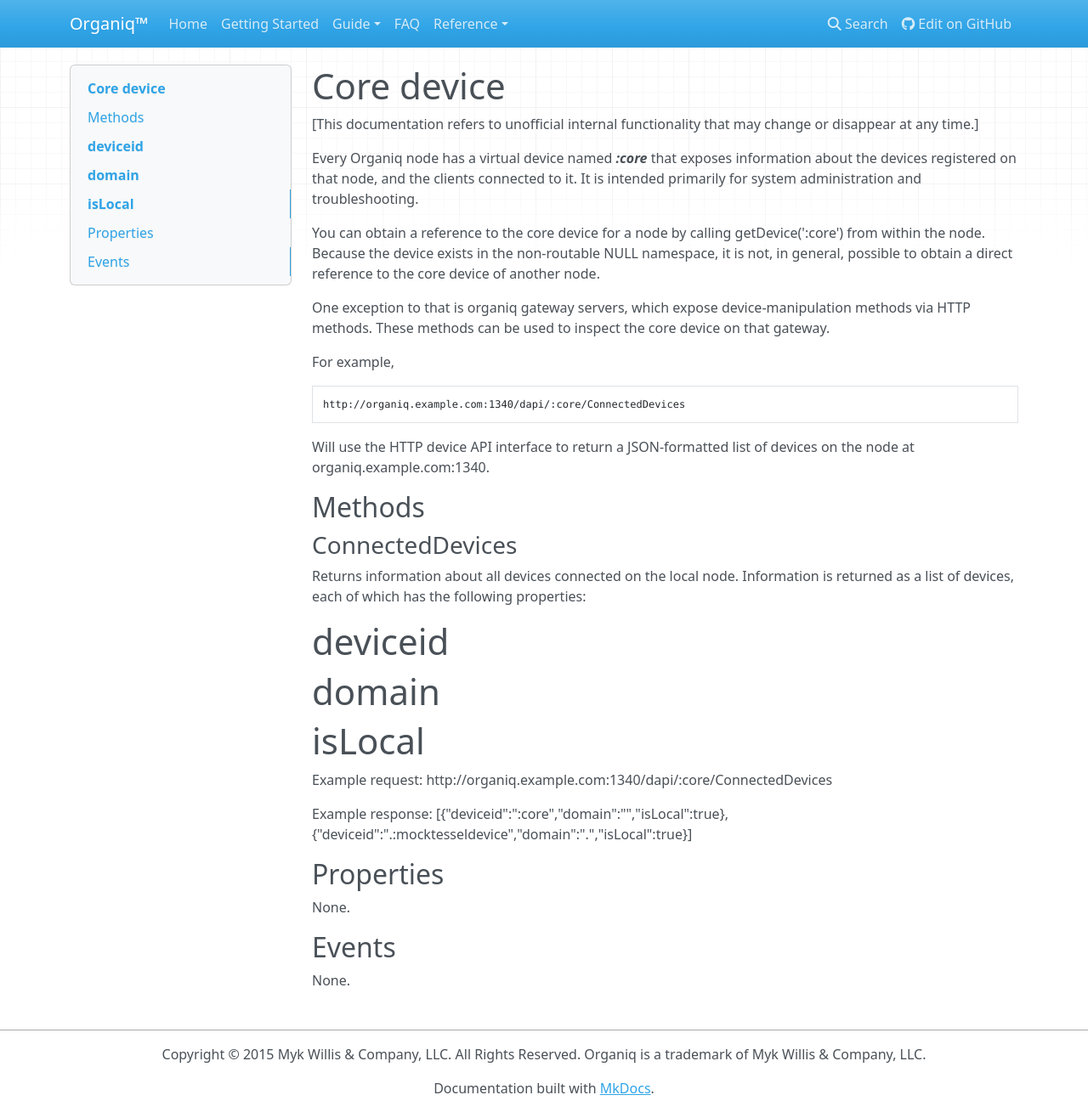
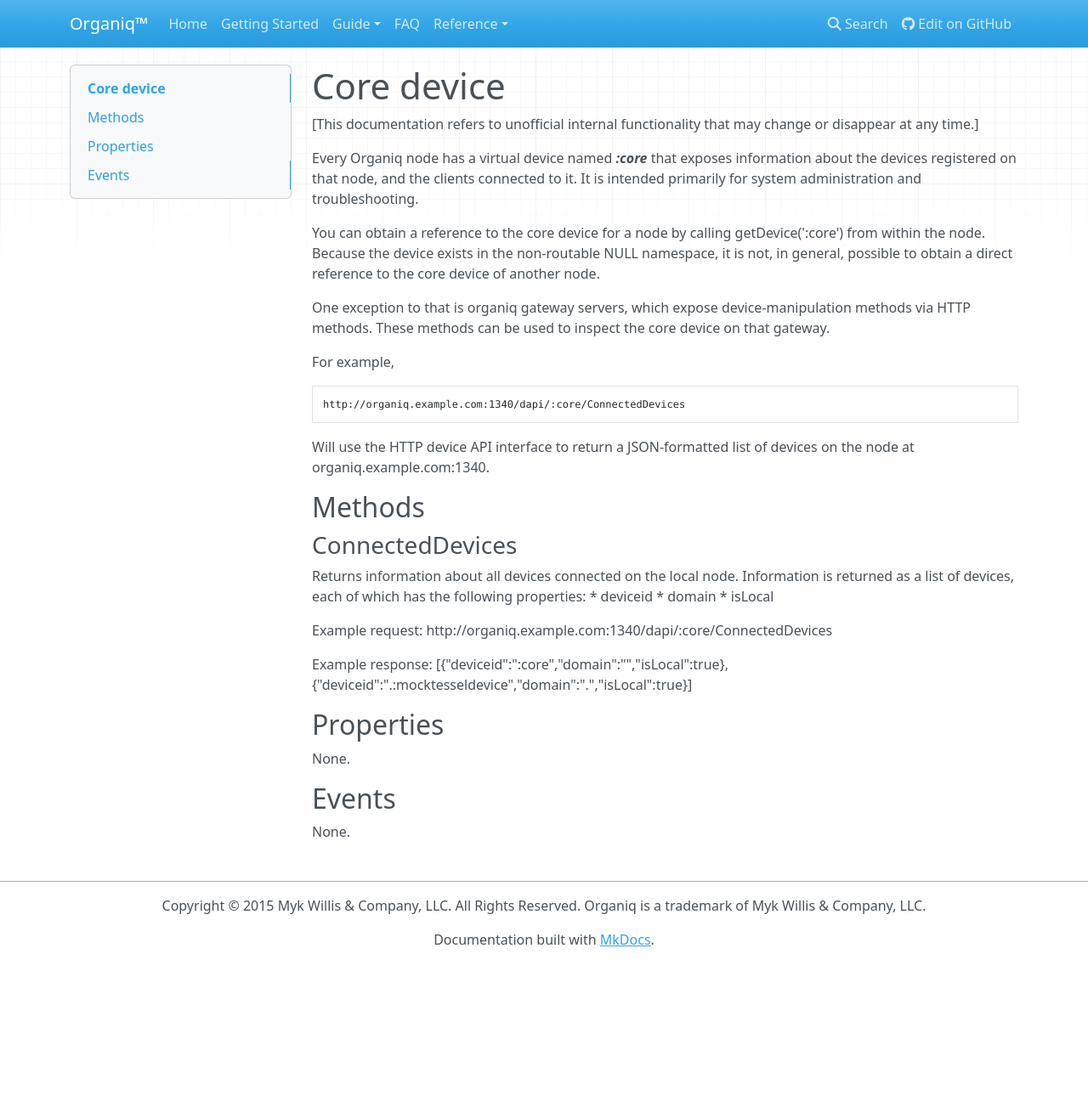
Before and after one commit to mykwillis/organiq-docs-tessel, an MkDocs documentation site: the page built from docs/coreDevice.md, in a window 1280 px wide and 1309 px high. Shown: the whole window at 85% size. Built offline with MkDocs 1.6.1, drawn with Linux system fonts in a browser that asks for light colours; nearby versions of some CDN libraries; old or Windows-style settings are respelled for this version of MkDocs.

Commit message:
Update coreDevice.md

```diff
--- a/docs/coreDevice.md
+++ b/docs/coreDevice.md
@@ -19,9 +19,9 @@ Will use the HTTP device API interface to return a JSON-formatted list of device
 ### ConnectedDevices
 
 Returns information about all devices connected on the local node. Information is returned as a list of devices, each of which has the following properties:
-# deviceid
-# domain
-# isLocal
+* deviceid
+* domain
+* isLocal
 
 Example request:
     http://organiq.example.com:1340/dapi/:core/ConnectedDevices
```
